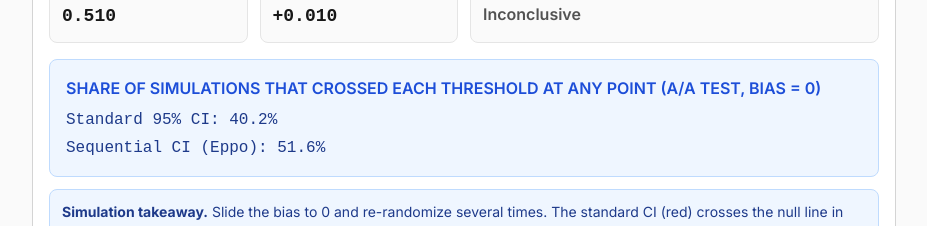
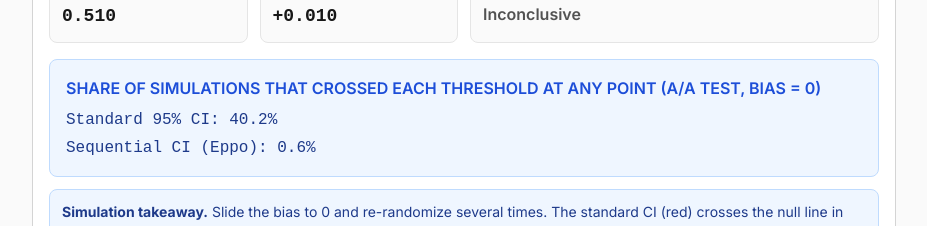
Before and after one commit to n-levy/sequential_testing, a Next.js app in the folder site/: page /short in a window 1280 px wide. Shown: the part 4660-4886 px from the top of the page, without its empty margins (288-1215 px from the left). Built offline with nearby package versions, Linux system fonts and the light colour scheme.

Commit message:
Fix: sequential CI stat checks only at scheduled looks (matches theory)

```diff
--- a/site/components/shared/CoinFlipMeanSim.tsx
+++ b/site/components/shared/CoinFlipMeanSim.tsx
@@ -184,7 +184,7 @@ export function CoinFlipMeanSim({
           let sum = 0
           let crossed = false
           let step = 1;
-          if (layer === 'fixed-ci') {
+          if (layer === 'fixed-ci' || layer === 'sequential-ci') {
             step = Math.max(1, Math.floor(n / PEEK_LOOKS));
           } else if (layer === 'pocock' || layer === 'obf' || layer === 'bonferroni') {
             step = Math.floor(n / N_LOOKS);
@@ -192,10 +192,8 @@ export function CoinFlipMeanSim({
           for (let i = 1; i <= n && !crossed; i++) {
             sum += rand() < pHeads ? 1 : 0;
             let check = false;
-            if (layer === 'fixed-ci') {
+            if (layer === 'fixed-ci' || layer === 'sequential-ci') {
               if (i % step === 0 || i === n) check = true;
-            } else if (layer === 'sequential-ci') {
-              check = true;
             } else if (layer === 'pocock' || layer === 'obf' || layer === 'bonferroni') {
               if (i % step === 0 || i === n) check = true;
             }
```
